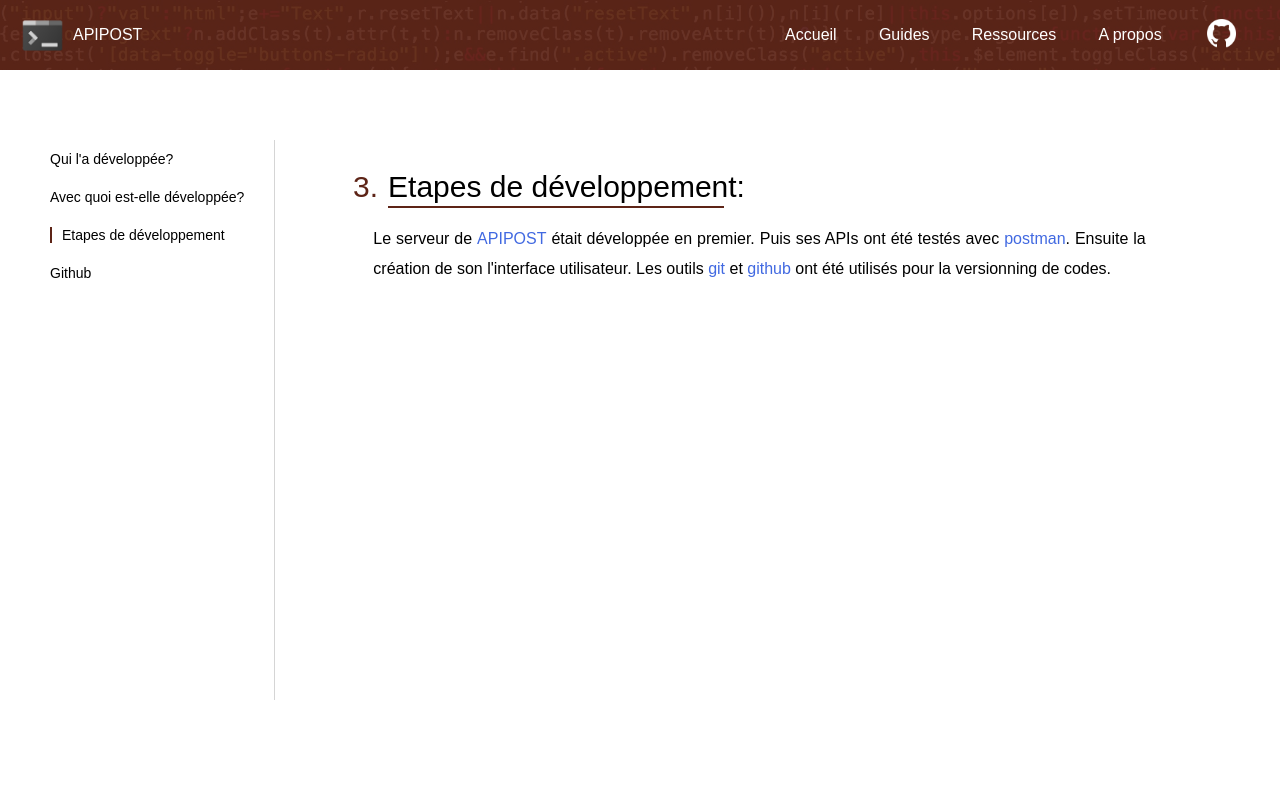
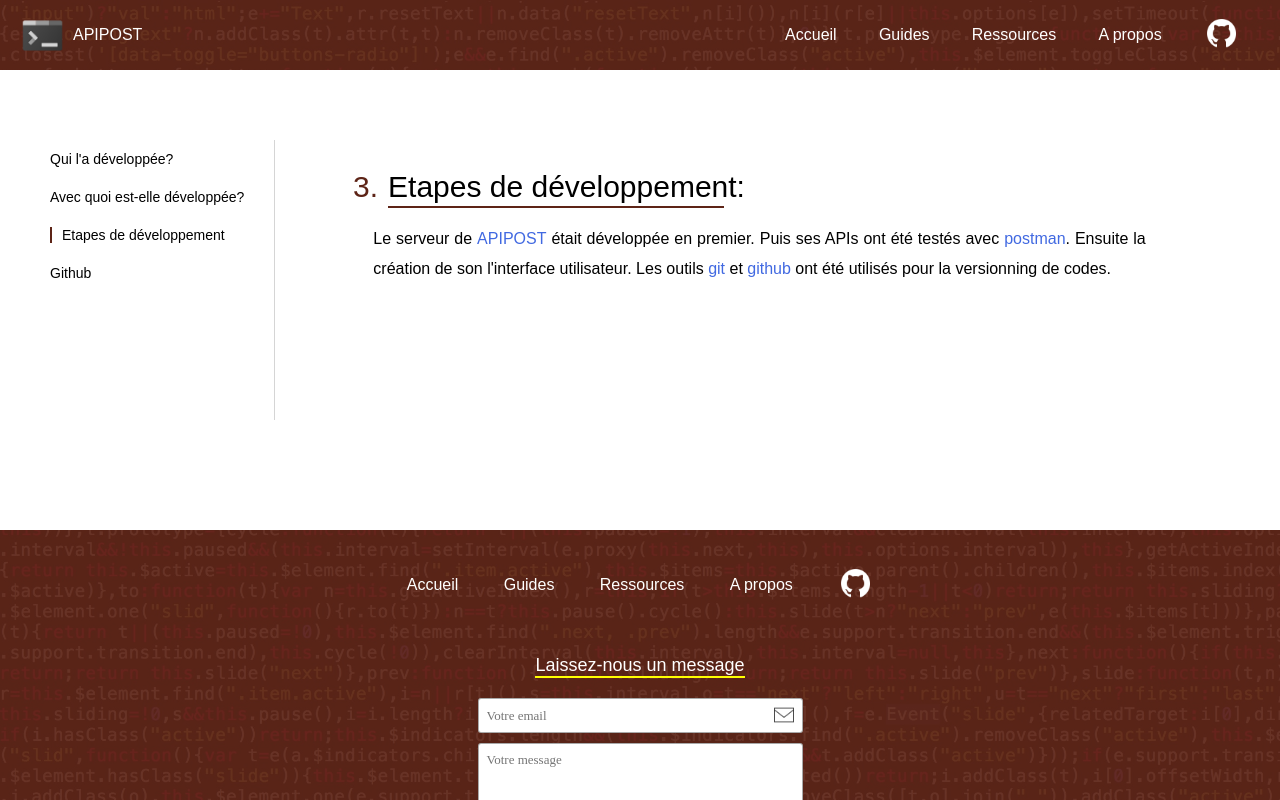
Before and after one commit to IALYFrancisco/APIPOST, a Vue app: page /apropos/etapesdedeveloppement in a window 1280 px wide. Shown: the top 800 px of the page. Built offline with nearby package versions, Linux system fonts and the light colour scheme.

Commit message:
responsivisation de la page à propos

```diff
--- a/src/components/AproposBlogComponent.vue
+++ b/src/components/AproposBlogComponent.vue
@@ -41,7 +41,7 @@
 div.aproposblog {
   border-right: 0.1px solid #33333334;
   width: 225px;
-  height: 70vh;
+  height: 35vh;
   margin-left: -200px;
   margin-top: 50px;
   margin-right: 70px;
--- a/src/components/AvecquoiestelledeveloppeeComponent.vue
+++ b/src/components/AvecquoiestelledeveloppeeComponent.vue
@@ -42,7 +42,7 @@
 ul {
   width: 100%;
   height: inherit;
-  padding: 80px 30px 30px 30px;
+  padding: 80px 30px 0px 30px;
 }
 
 ul li {
--- a/src/components/EtapededeveloppementComponent.vue
+++ b/src/components/EtapededeveloppementComponent.vue
@@ -28,7 +28,7 @@
 ul {
   width: 100%;
   height: inherit;
-  padding: 80px 30px 30px 30px;
+  padding: 80px 30px 0px 30px;
 }
 
 ul li {
--- a/src/components/GithubComponent.vue
+++ b/src/components/GithubComponent.vue
@@ -44,7 +44,7 @@
 ul {
   width: 100%;
   height: inherit;
-  padding: 80px 30px 30px 30px;
+  padding: 80px 30px 0px 30px;
 }
 
 ul li {
--- a/src/components/QuiladeveloppeeComponent.vue
+++ b/src/components/QuiladeveloppeeComponent.vue
@@ -40,7 +40,7 @@
 ul {
   width: 100%;
   height: inherit;
-  padding: 80px 30px 30px 30px;
+  padding: 80px 30px 0px 30px;
 }
 
 ul li {
--- a/src/views/AproposView.vue
+++ b/src/views/AproposView.vue
@@ -26,9 +26,8 @@
 div.container {
   width: 900px;
   height: max-content;
-  margin: 20px auto;
+  margin: 20px auto 0 auto;
   display: flex;
-  /* background-color: red; */
 }
 
 @media only screen and (max-width: 1350px) {
```
